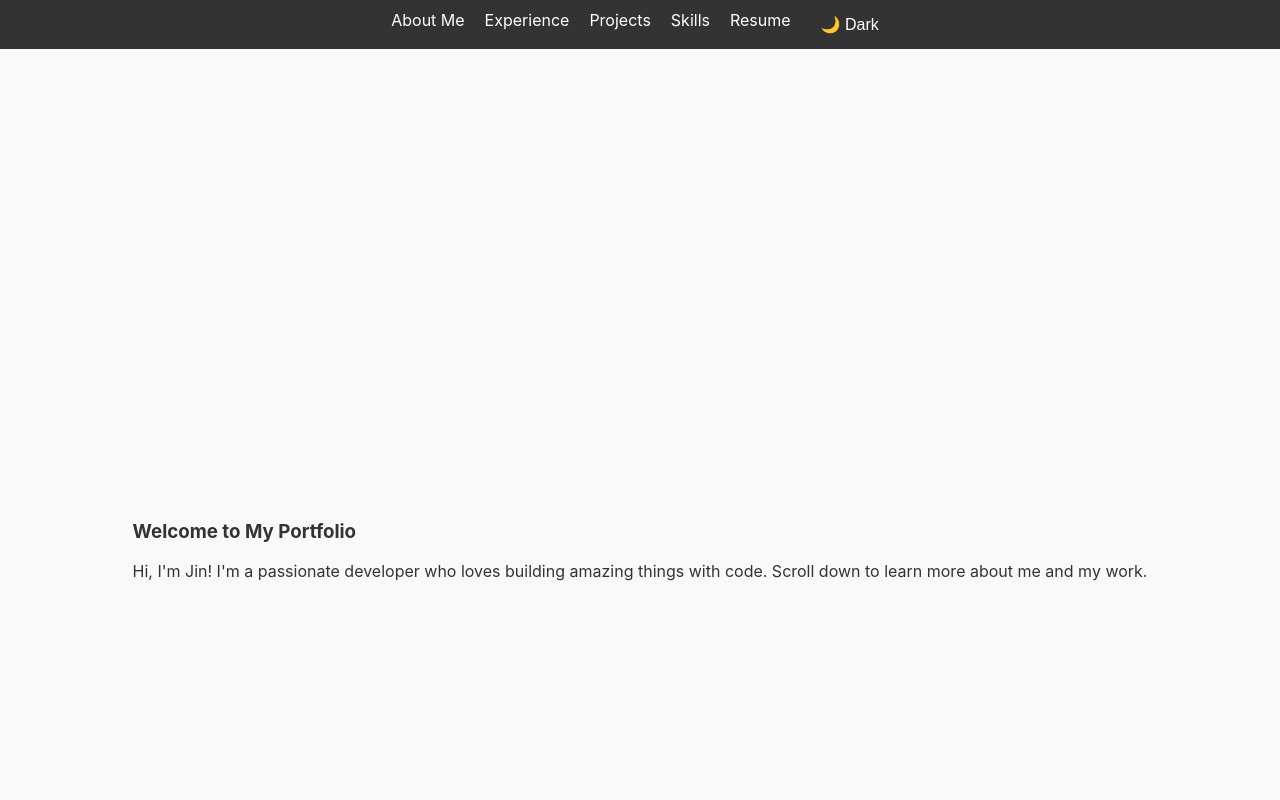
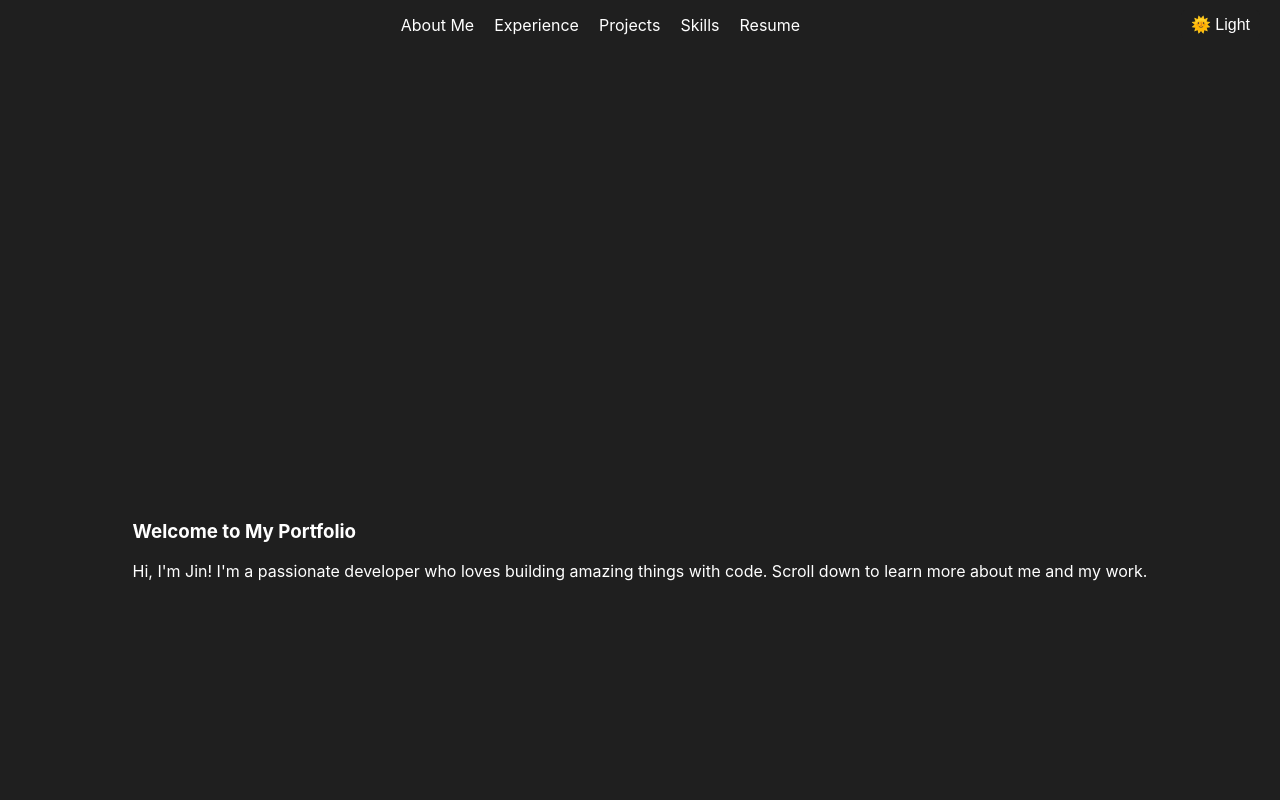
Before and after one commit to Jinzeld/Jinzeld.github.io, a React (Create React App) app: page / in a window 1280 px wide. Shown: the top 800 px of the page. Built offline with nearby package versions, Linux system fonts and the light colour scheme.

Commit message:
Fixed navbar link alignment and made Dark mode to defalut

```diff
--- a/src/App.css
+++ b/src/App.css
@@ -65,21 +65,40 @@
 .navbar {
   position: sticky;
   top: 0;
-  padding: 10px;
+  padding: 10px 20px;
   z-index: 1000;
+  display: flex;
+  justify-content: center;
+  align-items: center;
 }
 
-.navbar ul {
+.nav-links {
+  display: flex;
+  justify-content: center;
+  flex-grow: 1;
+}
+
+.nav-links ul {
   list-style: none;
   margin: 0;
   padding: 0;
   display: flex;
-  justify-content: center;
   gap: 20px;
 }
 
-.navbar ul li {
+.nav-links ul li {
   cursor: pointer;
+}
+
+.theme-toggle-container {
+  display: flex;
+  align-items: center;
+}
+
+.theme-toggle {
+  font-size: 1rem;
+  padding: 5px 10px;
+  border-radius: 5px;
 }
 
 .section {
@@ -91,9 +110,3 @@
   align-items: center;
   border-bottom: 2px solid #ddd;
 }
-
-.theme-toggle {
-  font-size: 1rem;
-  padding: 5px 10px;
-  border-radius: 5px;
-}
--- a/src/App.js
+++ b/src/App.js
@@ -12,7 +12,11 @@
   const resumeRef = useRef(null);
 
   // State for theme (light/dark mode)
-  const [isDarkMode, setIsDarkMode] = useState(false);
+  const [isDarkMode, setIsDarkMode] = useState(() => {
+    // Check localStorage for saved theme preference
+    const savedTheme = localStorage.getItem("theme");
+    return savedTheme ? savedTheme === "dark" : true; // Default to dark mode
+  });
 
   // Function to handle smooth scrolling
   const scrollToSection = (ref) => {
@@ -28,19 +32,20 @@
     <div className={`App ${isDarkMode ? "dark-mode" : "light-mode"}`}>
       {/* Navigation Bar */}
       <nav className="navbar">
+        <div className="nav-links">
           <ul>
             <li onClick={() => scrollToSection(aboutRef)}>About Me</li>
             <li onClick={() => scrollToSection(experienceRef)}>Experience</li>
             <li onClick={() => scrollToSection(projectsRef)}>Projects</li>
             <li onClick={() => scrollToSection(skillsRef)}>Skills</li>
             <li onClick={() => scrollToSection(resumeRef)}>Resume</li>
-          {/* Theme Toggle Button */}
-          <li>
+          </ul>
+        </div>
+        <div className="theme-toggle-container">
           <button onClick={toggleTheme} className="theme-toggle">
             {isDarkMode ? "🌞 Light" : "🌙 Dark"}
           </button>
-          </li>
-        </ul>
+        </div>
       </nav>
 
       {/* Intro Section */}
```
Lines whose indentation alone changed are shown as unchanged.
